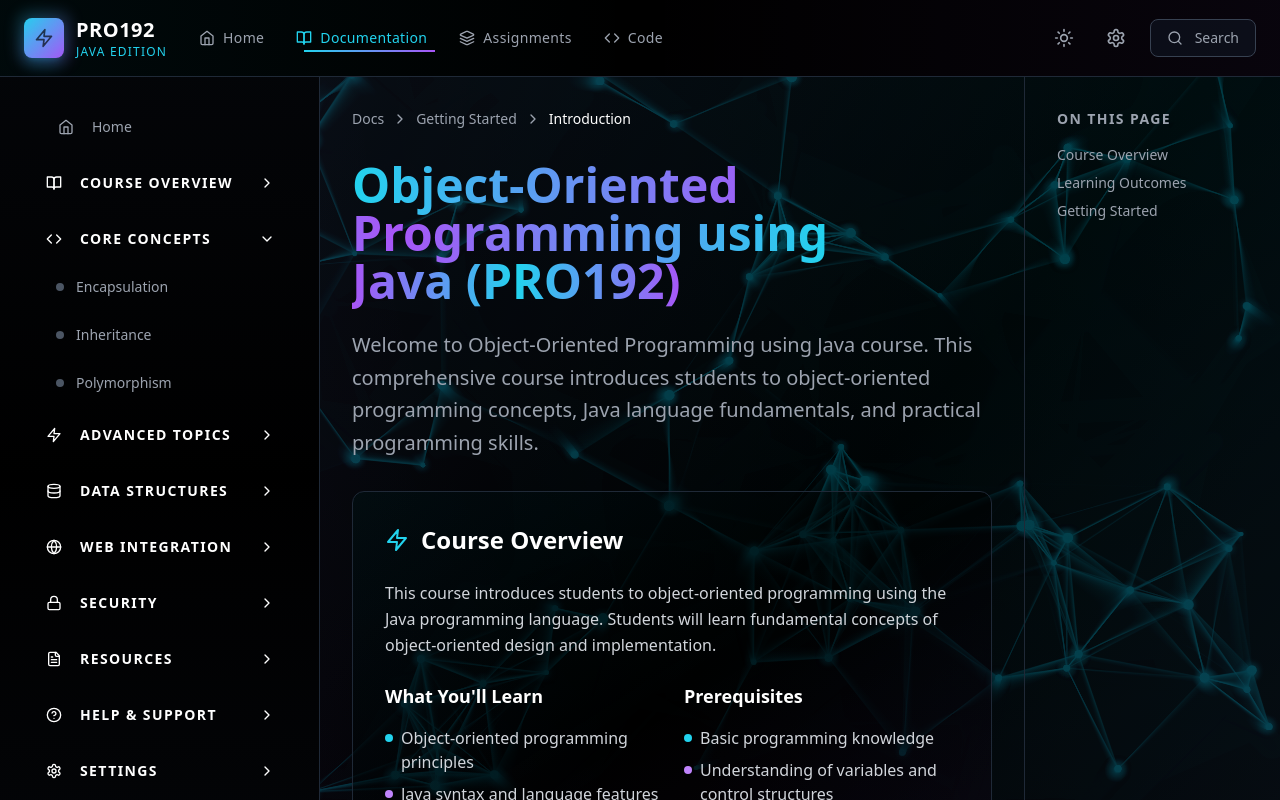
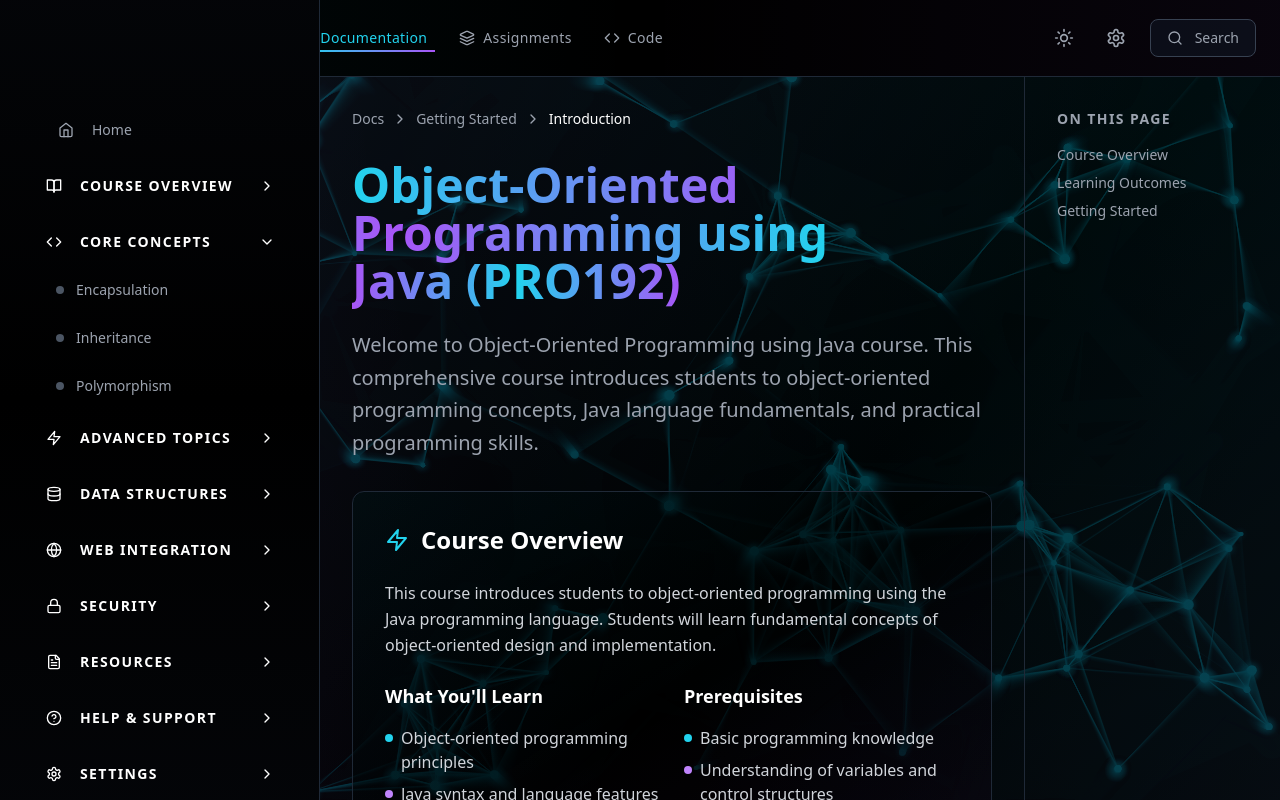
Before and after one commit to Tada201/Javatestweb192, a React (Vite) app: page /documentation in a window 1280 px wide. Shown: the top 800 px of the page. Built offline with nearby package versions, Linux system fonts and the light colour scheme.

Commit message:
Make documentation sidebar fixed to screen

```diff
--- a/src/pages/DocumentationPage.tsx
+++ b/src/pages/DocumentationPage.tsx
@@ -272,9 +272,9 @@ const DocumentationPage: React.FC = () => {
 
   return (
     <div className="flex flex-1 h-full">
-      {/* Sidebar - Fixed within the page layout */}
-      <div className="w-80 bg-black border-r border-gray-800 flex-shrink-0">
-        <div className="sticky top-0 h-screen overflow-y-auto">
+      {/* Sidebar - Fixed Position */}
+      <div className="fixed left-0 top-0 w-80 h-screen bg-black border-r border-gray-800 z-40 pt-20">
+        <div className="h-full overflow-y-auto">
           <div className="absolute inset-0 bg-gradient-to-b from-gray-900/20 via-transparent to-gray-900/20 pointer-events-none"></div>
 
           <div className="relative p-6 space-y-6">
@@ -378,8 +378,8 @@ const DocumentationPage: React.FC = () => {
         </div>
       </div>
 
-      {/* Main Content Area */}
-      <div className="flex-1 flex min-w-0">
+      {/* Main Content Area - Adjusted for fixed sidebar */}
+      <div className="flex-1 flex min-w-0 ml-80">
         {/* Content Area */}
         <div className="flex-1 p-8 overflow-y-auto">
           {/* Breadcrumb */}
```
